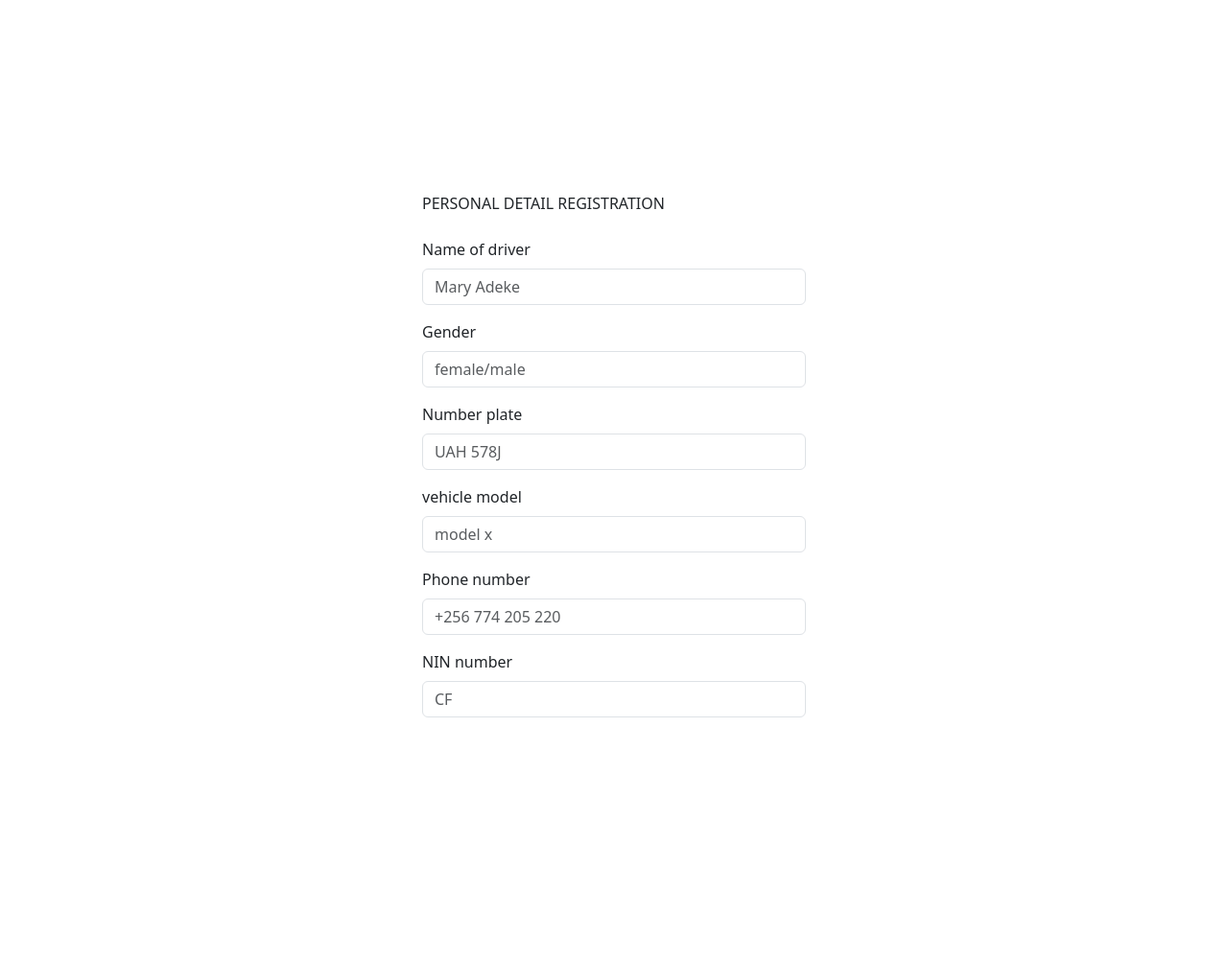
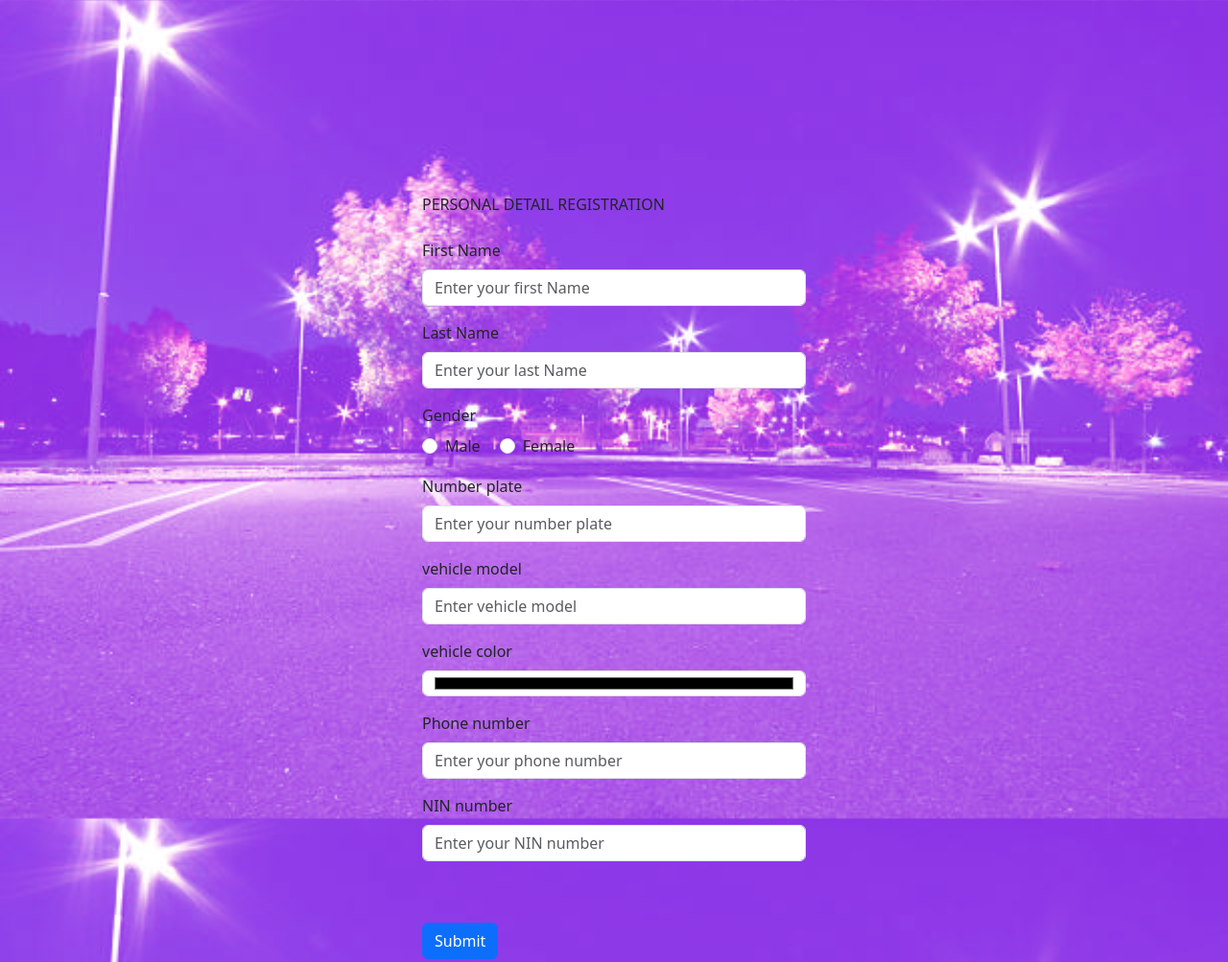
Before and after one commit to maryadeke/dockville-day-and-night-parking, a plain HTML site: page registration.html in a window 1280 px wide. Shown: the top 1003 px of the page at 96% size. Before the commit the page ends 948 px from the top, so only its background shows below. Drawn offline with Linux system fonts and the light colour scheme.

Commit message:
new changes in the css

```diff
--- a/login.html
+++ b/login.html
@@ -5,11 +5,13 @@
     <meta name="viewport" content="width=device-width, initial-scale=1.0">
     <link rel="stylesheet" href="./public/css/bootstrap.css">
     <link rel="stylesheet" href="./public/css/style.css">
+    <link rel="stylesheet" href="./potential background.png">
     <title>Document</title>
 </head>
 <body>
+  <div id = "error"></div>
     <div class="login-form">
-        <form>
+        <form id="form" action="/" method="get">
   <div class="mb-3">
     <label for="exampleInputEmail1" class="form-label">Email address</label>
     <input type="email" class="form-control" id="exampleInputEmail1" aria-describedby="emailHelp">
@@ -26,5 +28,10 @@
   <button type="submit" class="btn btn-primary">Submit</button>
 </form>
     </div>
+    </div>
+    <script src="./public/js/bootstrap.js"></script>
+    <script defer src="./public/js/script.js"></script>
+
+
 </body>
 </html>
--- a/public/css/style.css
+++ b/public/css/style.css
@@ -1,11 +1,67 @@
+body{
+    background-image:url(/public/images/potential-image.jpg);
+    background-color: blueviolet;
+    background-blend-mode: screen;
+}
 .login-form{
 width: 400px ;
 margin: 200px auto;
+border: none;
+background-color:#FFFFFF ;
+background-image: -webkit-radial-gradient();
 
 }
+/* form{
+    position: relative;
+    width: 50% auto;
+    height: auto;
+    background-image:url(/public/images/potential-image.jpg);
+   background-color: blueviolet;
+   background-blend-mode: screen;
+} */
 .registration-form{
     margin: 200px auto;
     width: 400px;
-    background-color: ;
+
 
 }
+
+.login-form {
+
+
+    font-family:'poppins' , sans serif;
+}
+.submit{
+    border: none;
+    border-radius: 30px;
+    font-size: 15px ;
+    height:45px;
+    outline: none;
+    width: 100%;
+    background:rgba(255, 255, 255, 0.1);
+    cursor: pointer;
+    transition: .3s;
+}
+
+
+
+
+body{
+
+     margin: 200px auto;
+    width: 400px;
+    position: relative;
+    height: 100vh;
+    background-repeat: no-repeat;
+    background-size: cover;
+    background-position: center;
+    background-attachment: fixed;
+    display: flex;
+    justify-content: center;
+    flex-direction: column;
+    opacity:1;
+    object-fit: cover;
+
+
+
+}
--- a/registration.html
+++ b/registration.html
@@ -5,38 +5,59 @@
     <meta name="viewport" content="width=device-width, initial-scale=1.0">
     <link rel="stylesheet" href="./public/css/bootstrap.css">
     <link rel="stylesheet" href="./public/css/style.css">
+    <link rel="stylesheet" href="/public/css/test.css">
+    <link rel="stylesheet" href="./public/images/potential-image.jpg">
+    <!-- <img src="./public/images/potential-image.jpg" alt="image here" > -->
     <title>registration form</title>
 </head>
 <body>
+
     <div class="registration-form">
         <form action="">
            <header>PERSONAL DETAIL REGISTRATION</header><br>
             <div class="mb-3">
-                <label for="exampleFormControlInput1" class="form-label">Name of driver</label><br>
-                <input type="email" class="form-control" id="exampleFormControlInput1" placeholder="Mary Adeke">
+                <label for="exampleFormControlInput1" class="form-label">First Name</label><br>
+                <input type="email" class="form-control" id="exampleFormControlInput1" placeholder="Enter your first Name">
+              </div>
+              <div class="mb-3">
+                <label for="exampleFormControlInput1" class="form-label">Last Name</label><br>
+                <input type="email" class="form-control" id="exampleFormControlInput1" placeholder="Enter your last Name">
               </div>
               <div class="mb-3">
 
                 <label for="exampleFormControlInput1" class="form-label">Gender</label><br>
-                <input type="text" class="form-control" id="exampleFormControlInput1" placeholder="female/male">
 
+                <div class="form-check form-check-inline">
+                  <input class="form-check-input" type="radio" name="inlineRadioOptions" id="inlineRadio1" value="option1">
+                  <label class="form-check-label" for="inlineRadio1">Male</label>
+                </div>
+                <div class="form-check form-check-inline">
+                  <input class="form-check-input" type="radio" name="inlineRadioOptions" id="inlineRadio2" value="option2">
+                  <label class="form-check-label" for="inlineRadio2">Female</label>
+                </div>
               </div>
               <div class="mb-3">
                 <label for="exampleFormControlInput1" class="form-label">Number plate</label><br>
-                <input type="number plate" class="form-control" id="exampleFormControlInput1" placeholder="UAH 578J">
+                <input type="number plate" class="form-control" id="exampleFormControlInput1" placeholder="Enter your number plate">
               </div>
               <div class="mb-3">
                 <label for="exampleFormControlInput1" class="form-label"> vehicle model</label><br>
-                <input type="model" class="form-control" id="exampleFormControlInput1" placeholder="model x">
+                <input type="model" class="form-control" id="exampleFormControlInput1" placeholder="Enter vehicle model">
+              </div>
+              <div class="mb-3">
+                <label for="exampleFormControlInput1" class="form-label">vehicle color</label><br>
+                <input type="color" class="form-control" id="exampleFormControlInput1" placeholder="Enter vehicle color">
               </div>
               <div class="mb-3">
                 <label for="exampleFormControlInput1" class="form-label">Phone number</label><br>
-                <input type="email" class="form-control" id="exampleFormControlInput1" placeholder="+256 774 205 220">
+                <input type="email" class="form-control" id="exampleFormControlInput1" placeholder="Enter your phone number">
               </div>
               <div class="mb-3">
                 <label for="exampleFormControlInput1" class="form-label">NIN number</label><br>
-                <input type="email" class="form-control" id="exampleFormControlInput1" placeholder="CF">
+                <input type="email" class="form-control" id="exampleFormControlInput1" placeholder="Enter your NIN number">
+
               </div>
+              <br><br><input class="btn btn-primary" type="submit" value="Submit">
         </form>
 
     </div>
```
Also changed, not shown: payments .html (+2 -0 lines), public/css/test.css (added, +8 -0 lines), script.js (added, +24 -0 lines), signup.html (+13 -4 lines), potential-background.png (added), public/images/potential-image.jpg (added), welcomepage.html (added).
